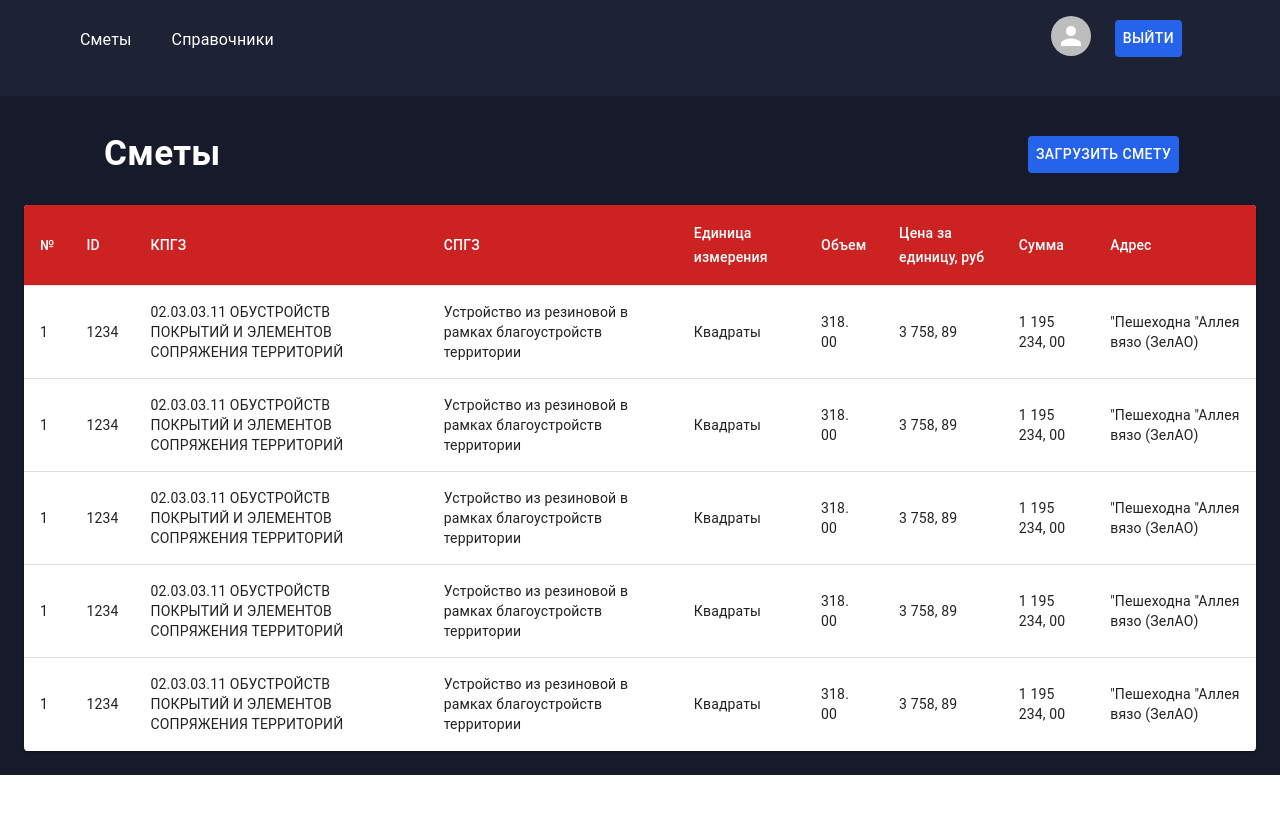
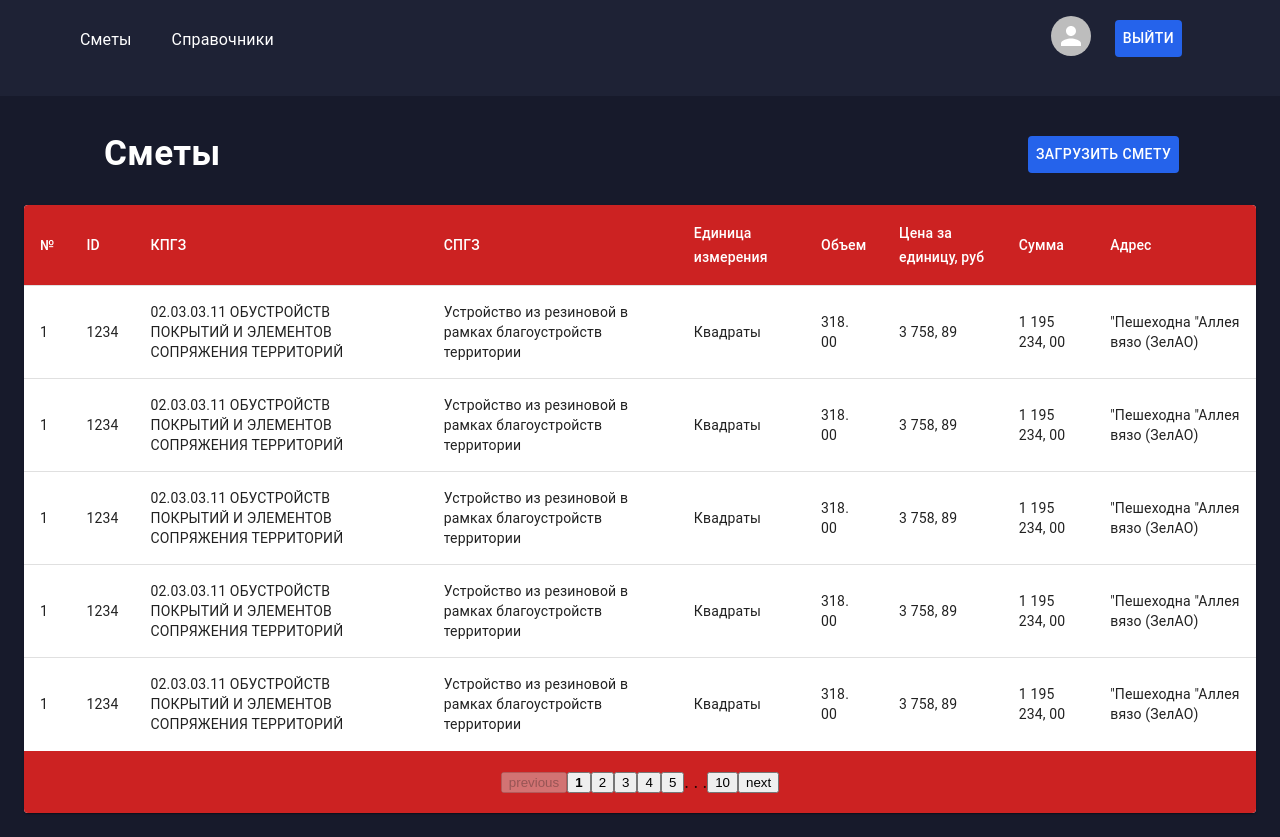
Before and after one commit to Erydo-corp/leaders2022, a Next.js app: page /smeta in a window 1280 px wide. Before the commit the page ends 800 px from the top, so only its background shows below. Built offline with nearby package versions, Linux system fonts and the light colour scheme.

Commit message:
feat: create pagination

```diff
--- a/components/tables/BasicTable.jsx
+++ b/components/tables/BasicTable.jsx
@@ -1,8 +1,6 @@
 import React from 'react';
 import { TableContainer, Table, TableHead, TableBody, TableRow, TableCell, TableFooter, Paper } from '@mui/material';
-import usePagination from '@mui/material/usePagination';
-import { styled } from '@mui/material/styles';
-
+import Pagination from './Pagination';
 
 export const BasicTable = ({columns, data}) => {
   return(
@@ -36,10 +34,8 @@ export const BasicTable = ({columns, data}) => {
             ))
           }
         </TableBody>
-        <TableFooter sx={{ backgroundColor: '#cc2222', }}>
-
-        </TableFooter>
       </Table>
+      <Pagination/>
     </TableContainer>
   );
 }
--- /dev/null
+++ b/components/tables/Pagination.jsx
@@ -0,0 +1,51 @@
+import * as React from 'react';
+import usePagination from '@mui/material/usePagination';
+import { styled } from '@mui/material/styles';
+
+const List = styled('ul')({
+  listStyle: 'none',
+  padding: '20px 0px',
+  margin: 0,
+  display: 'flex',
+  alignItems: 'center',
+  justifyContent: 'center',
+  background: '#cc2222',
+});
+
+export default function UsePagination() {
+  const { items } = usePagination({
+    count: 10,
+  });
+
+  return (
+      <List>
+        {items.map(({ page, type, selected, ...item }, index) => {
+          let children = null;
+
+          if (type === 'start-ellipsis' || type === 'end-ellipsis') {
+            children = '. . . ';
+          } else if (type === 'page') {
+            children = (
+              <button
+                type="button"
+                style={{
+                  fontWeight: selected ? 'bold' : undefined,
+                }}
+                {...item}
+              >
+                {page}
+              </button>
+            );
+          } else {
+            children = (
+              <button type="button" {...item}>
+                {type}
+              </button>
+            );
+          }
+
+          return <li key={index}>{children}</li>;
+        })}
+      </List>
+  );
+}
```
